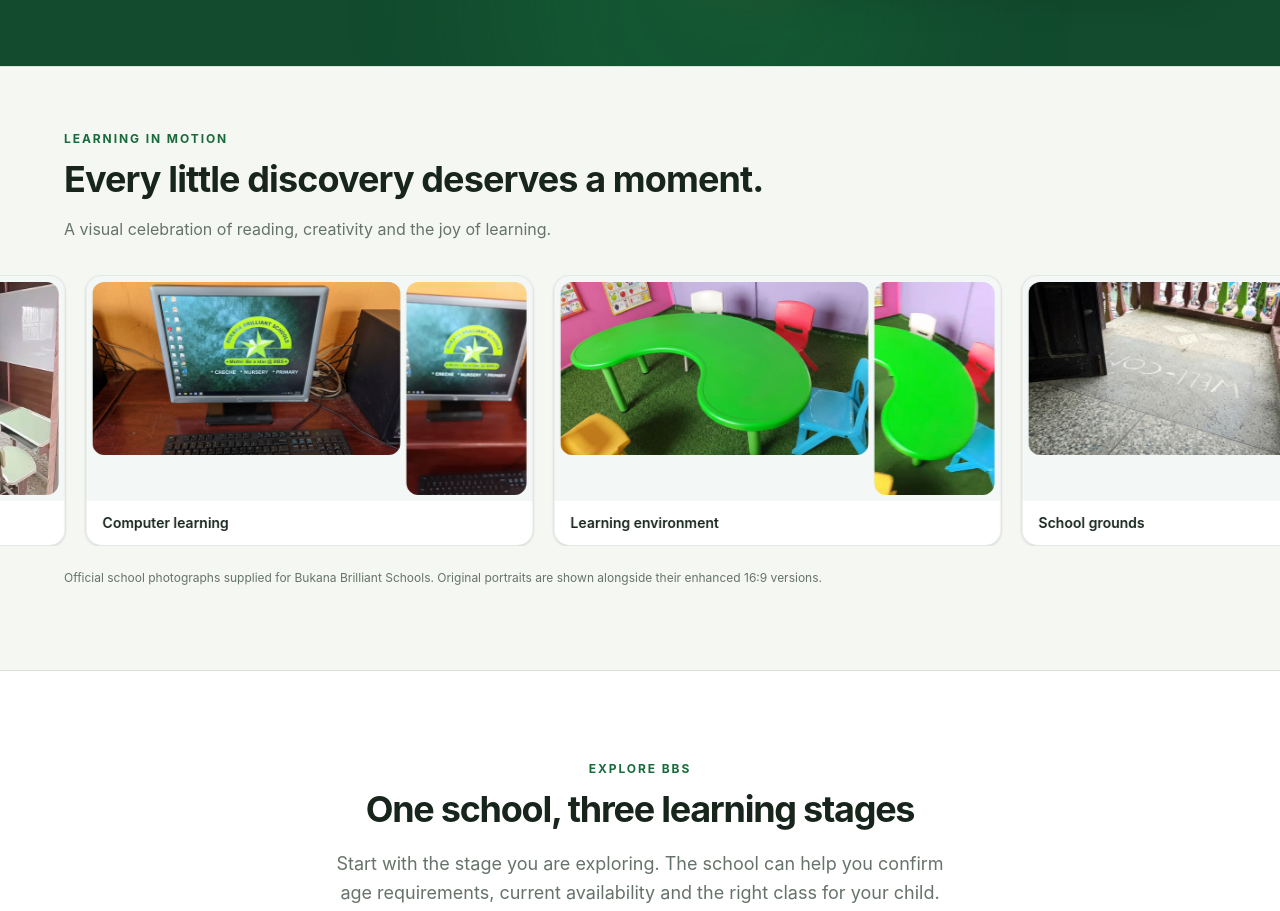
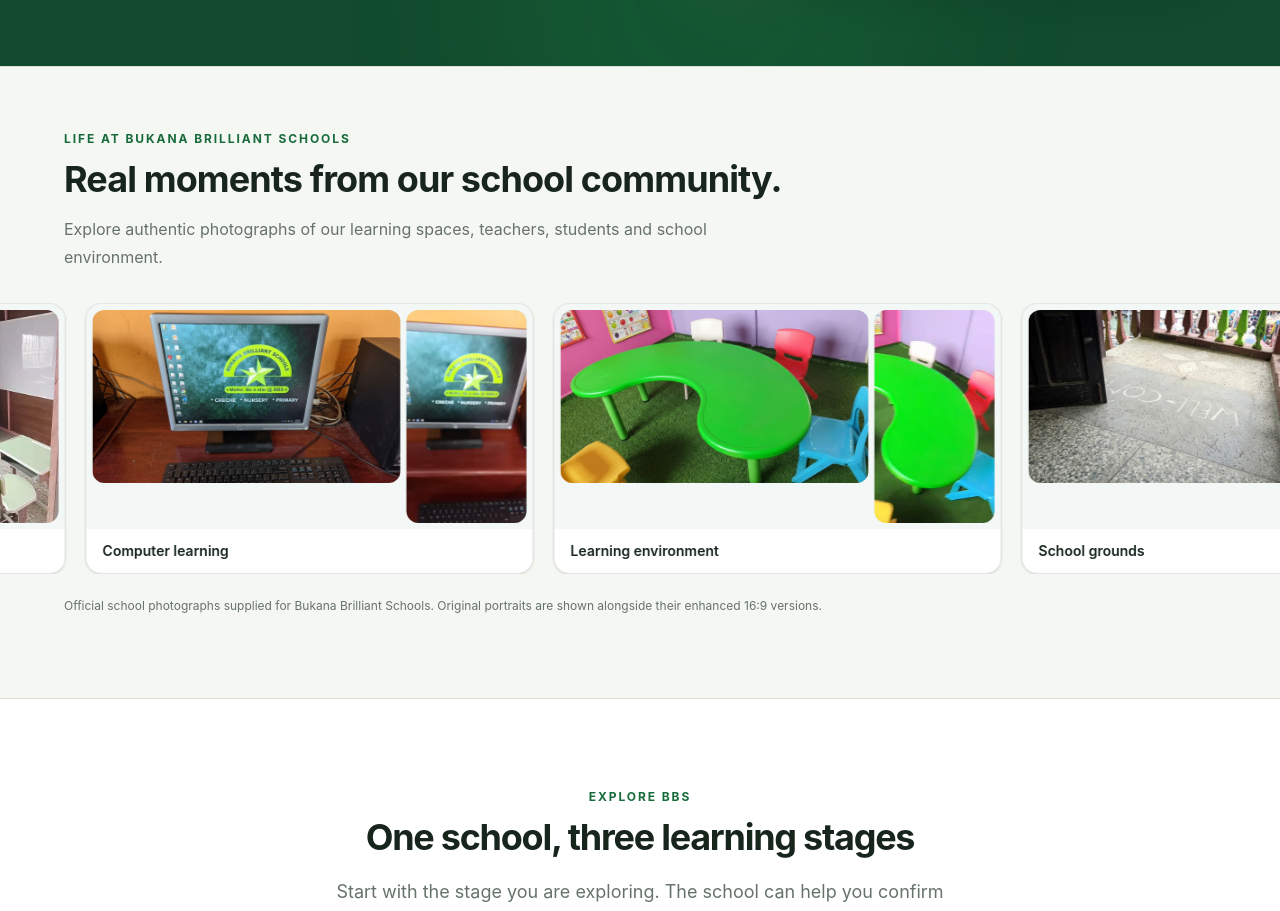
Before and after one commit to blinkzdlfx-cell/bukana-brilliant-schools, a React (Vite) app: page / in a window 1280 px wide. Shown: the part 780-1691 px from the top of the page. Built offline with nearby package versions, Linux system fonts and the light colour scheme.

Commit message:
Feature real school photography on homepage

```diff
--- a/src/pages/HomePage.jsx
+++ b/src/pages/HomePage.jsx
@@ -47,9 +47,9 @@ export function HomePage() {
     <>
       <HeroSection />
       <LearningImageMarquee
-        eyebrow="Learning in motion"
-        title="Every little discovery deserves a moment."
-        description="A visual celebration of reading, creativity and the joy of learning."
+        eyebrow="Life at Bukana Brilliant Schools"
+        title="Real moments from our school community."
+        description="Explore authentic photographs of our learning spaces, teachers, students and school environment."
       />
       <LearningPathSection />
       <FamilySection />
```
